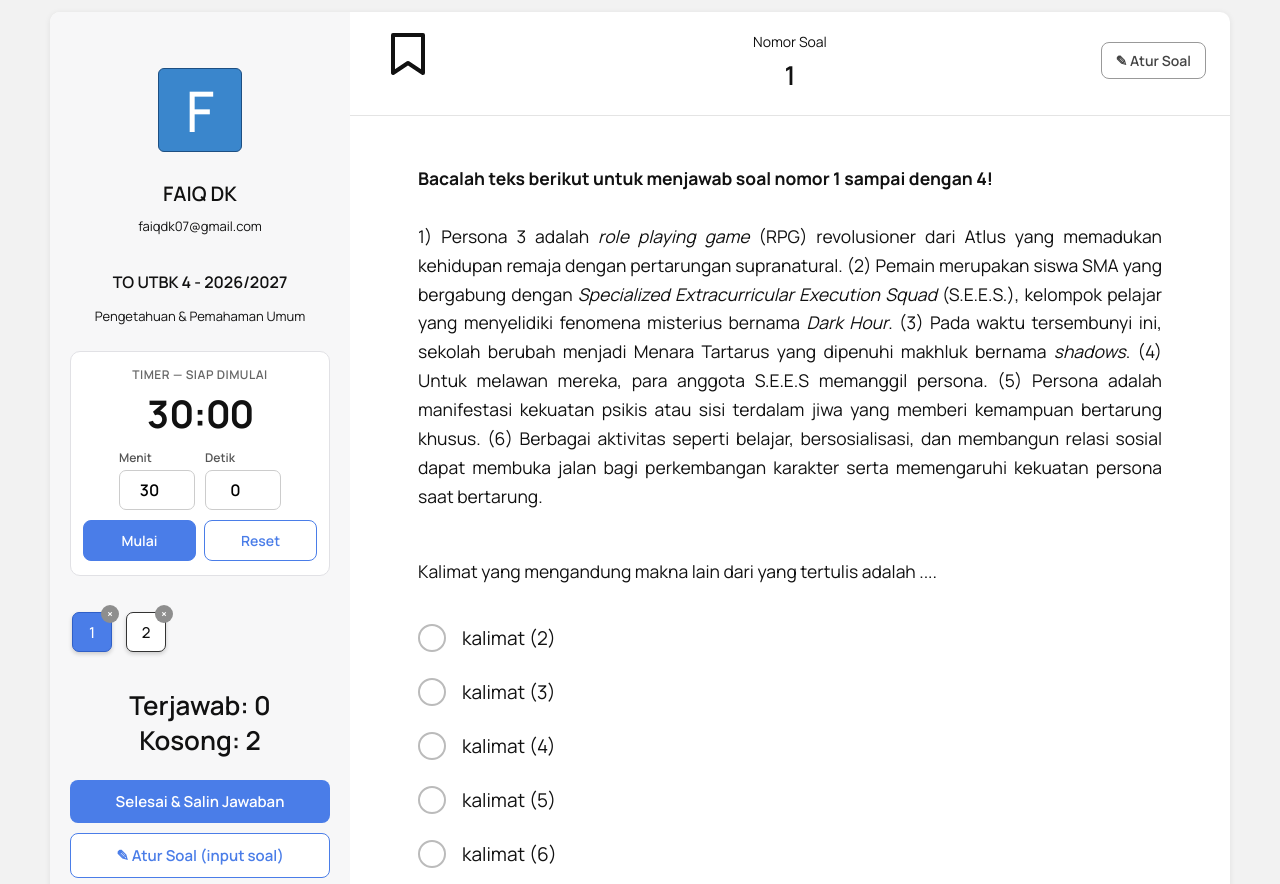
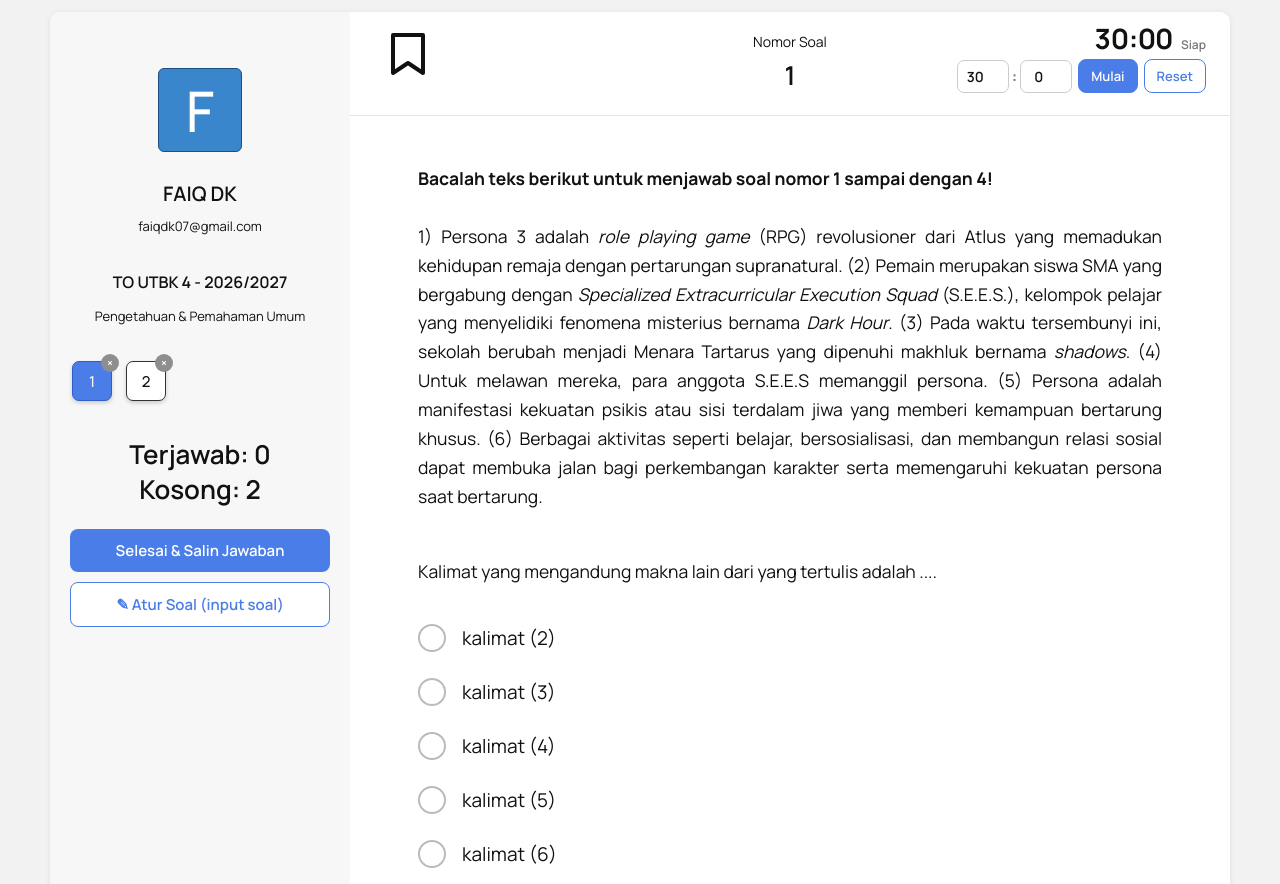
Before and after one commit to faiqdk07-tech/simulasi-utbk-2027, a plain HTML site: page index.html in a window 1280 px wide. Shown: the top 884 px of the page. Drawn offline with Linux system fonts and the light colour scheme.

Commit message:
Add files via upload

```diff
--- a/index.html
+++ b/index.html
@@ -9,8 +9,8 @@
 :root{color-scheme:light;box-sizing:border-box;padding-top:env(safe-area-inset-top,0px);padding-bottom:env(safe-area-inset-bottom,0px)}
 *{box-sizing:border-box}
 html{scroll-padding-top:env(safe-area-inset-top,0px)}
-body{margin:0;background:#f2f2f2;font-family:'Manrope',system-ui,sans-serif;color:#111;padding:12px}
-.app{max-width:1180px;margin:0 auto;display:flex;background:#fff;border-radius:10px;box-shadow:0 1px 6px rgba(0,0,0,.08);overflow:hidden;min-height:620px}
+body{margin:0;min-height:100vh;background:#f2f2f2;font-family:'Manrope',system-ui,sans-serif;color:#111;padding:12px}
+.app{max-width:1180px;margin:0 auto;display:flex;background:#fff;border-radius:10px;box-shadow:0 1px 6px rgba(0,0,0,.08);overflow:hidden;min-height:calc(100vh - 24px);min-height:calc(100dvh - 24px)}
 .side{width:300px;flex:none;background:#f7f7f8;padding:56px 20px 24px;text-align:center}
 .av{width:84px;height:84px;margin:0 auto;background:#3a86cc;border:1px solid #1d4f82;border-radius:6px;color:#fff;font-size:56px;line-height:84px;font-weight:500}
 .nm{font-size:20px;font-weight:600;margin-top:28px}
@@ -33,7 +33,7 @@
 .top b{font-size:26px;font-weight:600;display:block;margin-top:6px}
 .bm{position:absolute;left:38px;top:20px;background:none;border:0;cursor:pointer;padding:0}
 .bm svg{width:40px;height:44px}
-.ed{z-index:2;position:absolute;right:24px;top:30px;font:600 14px 'Manrope',sans-serif;padding:8px 14px;border-radius:8px;border:1.5px solid #999;background:#fff;color:#444;cursor:pointer}
+.ed{display:none;z-index:2;position:absolute;right:24px;top:30px;font:600 14px 'Manrope',sans-serif;padding:8px 14px;border-radius:8px;border:1.5px solid #999;background:#fff;color:#444;cursor:pointer}
 .body{padding:48px 68px 28px;flex:1}
 .txt{text-align:justify;font-size:17.5px;line-height:1.65;margin:0 0 48px}
 .q{font-size:17.5px;margin:0 0 28px}
@@ -59,23 +59,23 @@
 .md{background:#fff;border-radius:12px;padding:22px;width:100%;max-width:460px;max-height:90vh;overflow:auto}
 .md h3{margin:0 0 6px;font-size:18px}
 .md textarea{height:260px}
-.tm{margin:26px auto 0;padding:14px 12px;background:#fff;border:1px solid #e1e1e5;border-radius:10px}
-.tm .lbl{font-size:12px;font-weight:600;color:#666;letter-spacing:.04em;text-transform:uppercase}
-.tmv{font-size:38px;font-weight:700;margin:4px 0 10px;font-variant-numeric:tabular-nums;color:#111}
+.tm{position:absolute;right:24px;top:12px;display:flex;flex-direction:column;align-items:flex-end;gap:6px}
+.tmh{display:flex;align-items:baseline;gap:8px}
+.tmh .lbl{font-size:12px;font-weight:600;color:#777}
+.tmv{font-size:28px;line-height:1;font-weight:700;font-variant-numeric:tabular-nums;color:#111}
 .tmv.warn{color:#d9822b}.tmv.end{color:#d32f2f}
-.tms{display:flex;gap:10px;justify-content:center;margin-bottom:10px}
-.tms label{font-size:12px;font-weight:600;color:#555;text-align:left}
-.tms input{display:block;width:76px;margin-top:4px;padding:8px 8px;border:1px solid #ccc;border-radius:7px;font:600 16px 'Manrope',sans-serif;text-align:center}
+.tmr{display:flex;align-items:center;gap:6px}
+.tms{display:flex;align-items:center;gap:3px;font-weight:700;color:#777}
+.tms input{width:52px;padding:6px 4px;border:1px solid #ccc;border-radius:7px;font:600 14px 'Manrope',sans-serif;text-align:center;background:#fff;color:#111}
 .tms input:disabled{background:#f0f0f2;color:#888}
-.tmb{display:flex;gap:8px}
-.tmb button{flex:1;font:600 14px 'Manrope',sans-serif;padding:10px 8px;border-radius:8px;border:1.5px solid #4a7de8;background:#fff;color:#4a7de8;cursor:pointer}
-.tmb button.p{background:#4a7de8;color:#fff}
-.tmb button:disabled{opacity:.4;cursor:default}
+.tmr button{font:600 13px 'Manrope',sans-serif;padding:7px 12px;border-radius:8px;border:1.5px solid #4a7de8;background:#fff;color:#4a7de8;cursor:pointer}
+.tmr button.p{background:#4a7de8;color:#fff}
+.tmr button:disabled{opacity:.4;cursor:default}
 .tnote{display:none;background:#fdecea;color:#b3261e;border-radius:8px;padding:9px 12px;font-size:13px;font-weight:600;margin-bottom:10px}
 @media(max-width:820px){
  .app{flex-direction:column}.side{width:100%;padding:28px 16px}.av{width:64px;height:64px;line-height:64px;font-size:42px}
  .nm{margin-top:14px}.to{margin-top:18px}.grid{margin-top:26px}.sc{margin-top:22px;font-size:22px}
- .body{padding:28px 20px}.nav{padding:0 20px 28px}.top{height:84px}.bm{left:16px;top:14px}.ed{right:12px;top:22px;padding:6px 10px;font-size:12px}
+ .body{padding:28px 20px}.nav{padding:0 20px 28px}.top{height:auto;padding-bottom:12px}.bm{left:16px;top:14px}.tm{position:static;align-items:center;margin:10px auto 0}.ed{right:12px;top:22px;padding:6px 10px;font-size:12px}
  .txt,.q{font-size:16px}.o{font-size:17px}.f{grid-template-columns:1fr}
 }
 </style>
@@ -90,15 +90,6 @@
   <div class="em" id="em"></div>
   <div class="to" id="to"></div>
   <div class="sub" id="sub"></div>
-  <div class="tm">
-   <div class="lbl" id="tst">Timer</div>
-   <div class="tmv" id="tmv">30:00</div>
-   <div class="tms" id="tms">
-    <label>Menit<input id="tmin" type="number" min="0" max="999" inputmode="numeric" value="30"></label>
-    <label>Detik<input id="tsec" type="number" min="0" max="59" inputmode="numeric" value="0"></label>
-   </div>
-   <div class="tmb"><button class="p" id="tgo">Mulai</button><button id="trs">Reset</button></div>
-  </div>
   <div class="grid" id="grid"></div>
   <div class="sc">Terjawab: <span id="ter">0</span><br>Kosong: <span id="kos">0</span></div>
   <button class="fin" id="fin">Selesai &amp; Salin Jawaban</button>
@@ -109,6 +100,13 @@
    <button class="bm" id="bm" aria-label="Tandai soal"><svg viewBox="0 0 40 44"><path id="bmp" d="M5 3h30v38L20 31 5 41z" fill="none" stroke="#111" stroke-width="4" stroke-linejoin="round"/></svg></button>
    <small>Nomor Soal</small><b id="no">1</b>
    <button class="ed" id="ed">✎ Atur Soal</button>
+   <div class="tm">
+    <div class="tmh"><span class="tmv" id="tmv">30:00</span><span class="lbl" id="tst">Siap</span></div>
+    <div class="tmr">
+     <div class="tms" id="tms"><input id="tmin" type="number" min="0" max="999" inputmode="numeric" value="30" aria-label="Menit" title="Menit"><span>:</span><input id="tsec" type="number" min="0" max="59" inputmode="numeric" value="0" aria-label="Detik" title="Detik"></div>
+     <button class="p" id="tgo">Mulai</button><button id="trs">Reset</button>
+    </div>
+   </div>
   </div>
   <div class="body" id="body"></div>
   <div class="nav" id="nav"><button id="pv">← Sebelumnya</button><button class="p" id="nx">Selanjutnya →</button></div>
@@ -271,7 +269,7 @@
  v.textContent=fmtT(T.rem);
  v.className='tmv'+(tstate=='done'?' end':(T.rem<=60&&tstate!='idle'?' warn':''));
  $('tmin').disabled=$('tsec').disabled=tstate!='idle';
- $('tst').textContent={idle:'Timer — siap dimulai',running:'Timer — berjalan',paused:'Timer — dijeda',done:'Timer — waktu habis'}[tstate];
+ $('tst').textContent={idle:'Siap',running:'Berjalan',paused:'Dijeda',done:'Waktu habis'}[tstate];
  var g=$('tgo');
  g.textContent={idle:'Mulai',running:'Jeda',paused:'Lanjut',done:'Mulai'}[tstate];
  g.disabled=(tstate=='idle'&&T.dur<=0);
```
